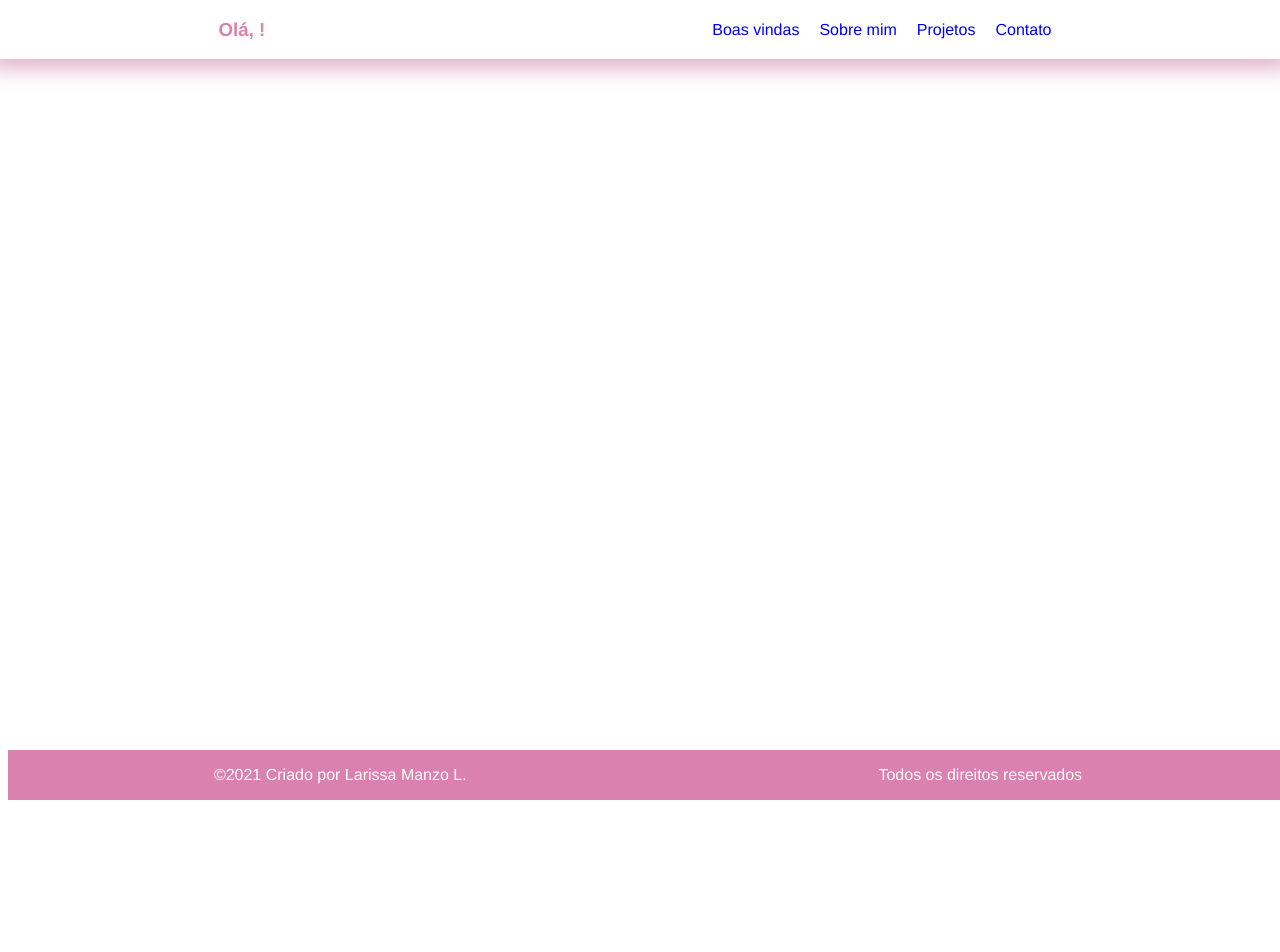
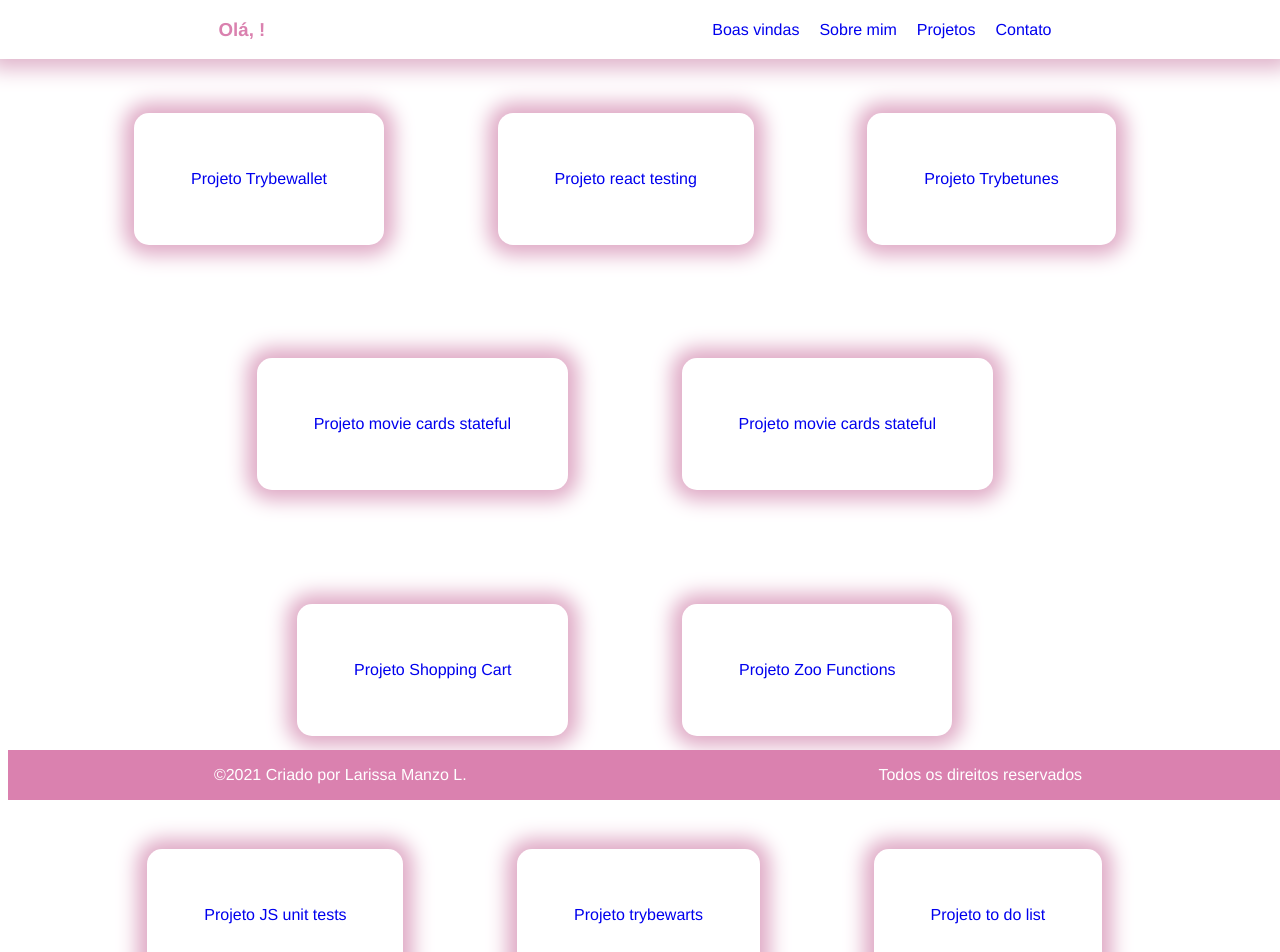
Before and after one commit to larymanzo/Portfolio, a React (Create React App) app: page /projetos in a window 1280 px wide. Shown: the top 952 px of the page. Before the commit the page ends 800 px from the top, so only its background shows below. Built offline with nearby package versions, Linux system fonts and the light colour scheme.

Commit message:
Organizando os cards e redirecionando para github

```diff
--- a/src/css/cards.css
+++ b/src/css/cards.css
@@ -4,14 +4,15 @@ body {
 }
 
 .welcome {
+  align-items: center;
   border-radius: 15px;
   color:rgb(218, 129, 175);
   display: flex;
   flex-direction: column;
   justify-content: center;
-  margin: 5%;
+  margin: 10% 27%;
   padding: 3rem;
-  width: 30rem;
+  width: 40%;
 }
 
 .section-main {
@@ -20,10 +21,25 @@ body {
   border-radius: 15px;
 }
 
+.projects-main {
+  align-items: center;
+  flex-wrap: wrap;
+  border-radius: 15px;
+  color:rgb(218, 129, 175);
+  display: flex;
+  justify-content: center;
+  padding: 3rem;
+  width: 90%;
+}
+
 .section-about {
   background-color: 248, 225, 237;
   box-shadow: 0px 0px 20px 10px rgb(223, 169, 197);
   border-radius: 15px;
+  padding: 5%;
+  display: flex;
+  flex-direction: column;
+  margin: 5%;
 }
 
 /* link que foi visitado */
@@ -36,20 +52,3 @@ a:visited {
 a:hover {
   color: rgb(218, 17, 120);
 }
-
-.nav-contact {
-  display: flex;
-  background-color: 248, 225, 237;
-  box-shadow: 0px 0px 20px 10px rgb(223, 169, 197);
-  border-radius: 15px;
-  color:rgb(218, 129, 175);
-  flex-direction: column;
-  align-items: center;
-  margin: 5%;
-  padding: 3rem;
-  width: 30rem;
-}
-
-.nav-contact a {
-  padding: 3rem;
-}
--- a/src/pages/Contato.js
+++ b/src/pages/Contato.js
@@ -8,11 +8,11 @@ class Contato extends React.Component {
     return (
       <>
         <Header />
-        <section className="welcome">
-          <a className="nav-contact" href="//www.github.com/larymanzo" alt="github">
+        <section className="welcome section-main">
+          <a className="" href="//www.github.com/larymanzo" alt="github">
             Github
           </a>
-          <a className="nav-contact" href="//www.linkedin.com/in/larissa-manzo/" alt="github">
+          <a className="" href="//www.linkedin.com/in/larissa-manzo/" alt="github">
             Linkedin
           </a>
         </section>
--- a/src/pages/Index.js
+++ b/src/pages/Index.js
@@ -30,10 +30,12 @@ class Login extends Component {
       <>
         <header className="welcome-initial">
           <section className="section-initial">
-            <section>
+            <div>
               <h3>Seja bem-vindo!!</h3>
+            </div>
+            <div>
               <h3>Coloque o seu nome para continuar!</h3>
-            </section>
+            </div>
             <form action="">
               <input
                 type="text"
--- a/src/pages/Projetos.js
+++ b/src/pages/Projetos.js
@@ -8,7 +8,63 @@ class Projetos extends React.Component {
     return (
       <>
         <Header />
-        <p className="section-main">Teste</p>
+        <section className="projects-main">
+          <div className="section-about">
+            <a className="projects" href="//www.linkedin.com/in/larissa-manzo/" alt="github">
+              Projeto Trybewallet
+            </a>
+          </div>
+          <div className="section-about">
+            <a className="projects" href="https://github.com/larymanzo/Projetos_trybe/tree/master/project-react-testing-library" alt="Projeto react testing">
+              Projeto react testing
+            </a>
+          </div>
+          <div className="section-about">
+            <a className="projects" href="https://github.com/larymanzo/Projetos_trybe/tree/master/project-trybetunes" alt="Projeto Trybetunes">
+              Projeto Trybetunes
+            </a>
+          </div>
+          <div className="section-about">
+            <a className="projects" href="https://github.com/larymanzo/Projetos_trybe/tree/master/project-movie-cards-library-stateful" alt="github">
+              Projeto movie cards stateful
+            </a>
+          </div>
+          <div className="section-about">
+            <a className="projects" href="https://github.com/larymanzo/Projetos_trybe/tree/master/project-movie-cards-library" alt="github">
+            Projeto movie cards stateful
+            </a>
+          </div>
+          <div className="section-about">
+            <a className="projects" href="https://github.com/larymanzo/Projetos_trybe/tree/master/project-shopping-cart" alt="Projeto Shopping Cart">
+              Projeto Shopping Cart
+            </a>
+          </div>
+          <div className="section-about">
+            <a className="projects" href="https://github.com/larymanzo/Projetos_trybe/tree/master/project-zoo-functions" alt="Projeto Zoo Functions">
+              Projeto Zoo Functions
+            </a>
+          </div>
+          <div className="section-about">
+            <a className="projects" href="https://github.com/larymanzo/Projetos_trybe/tree/master/project-unit-tests" alt="Projeto JS unit tests">
+              Projeto JS unit tests
+            </a>
+          </div>
+          <div className="section-about">
+            <a className="projects" href="https://github.com/larymanzo/Projetos_trybe/tree/master/projetc-trybewarts" alt="projeto trybewarts">
+              Projeto trybewarts
+            </a>
+          </div>
+          <div className="section-about">
+            <a className="projects" href="https://github.com/larymanzo/Projetos_trybe/tree/master/project-todo-list" alt="projeto to do list">
+              Projeto to do list
+            </a>
+          </div>
+          <div className="section-about">
+            <a className="projects" href="https://github.com/larymanzo/Projetos_trybe/tree/master/project-pixels-art" alt="projeto pixels art">
+              Projeto pixels art
+            </a>
+          </div>
+        </section>
         <Footer />
       </>
     );
--- a/src/pages/Sobre.js
+++ b/src/pages/Sobre.js
@@ -8,10 +8,9 @@ class Sobre extends React.Component {
     return (
       <>
         <Header />
-        <section className="welcome section-about">
+        <section className="welcome section-main">
           <h2>Sobre:</h2>
-          <p>Olá, me chamo Larissa, tenho 30 anos. Sou formada em publicidade e propaganda pela UNIP. Faço faculdade de análise e desenvolvimento de sistemas e também estou fazendo a escola de programadores Trybe. Até hoje tenho conhecimento de versionamento de código com Git e Github, HTLM5, CSS, JavaSript, React e Redux.</p>
-          <p>Hoje, na Trybe, estou aprendendo a usar Hooks. </p>
+          <p>Olá, me chamo Larissa, tenho 30 anos. Sou formada em publicidade e propaganda pela UNIP desde 2017. Faço faculdade de análise e desenvolvimento de sistemas e também faço a escola de programadores Trybe. Até hoje tenho conhecimento de versionamento de código com Git e Github, HTLM5, CSS, JavaSript, React e Redux. Estou no bloco 17 da Trybe, onde estou aprendendo a usar Hooks</p>
           <p>Meu foco hoje é desenvolver os conhecimentos que já possuo e sempre aprender algo novo que possa agregar na minha jornada como DEV.
           </p>
         </section>
```
